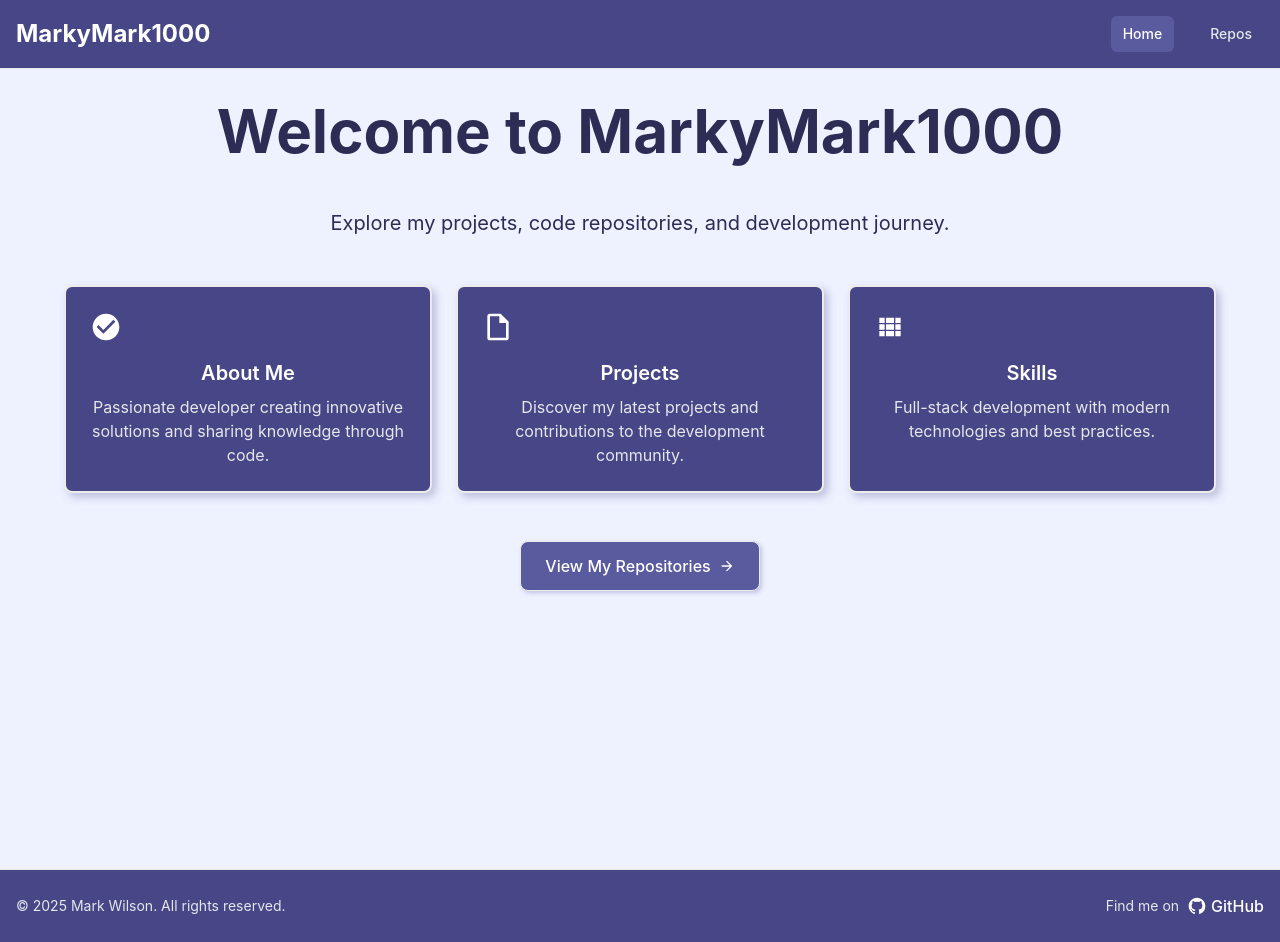
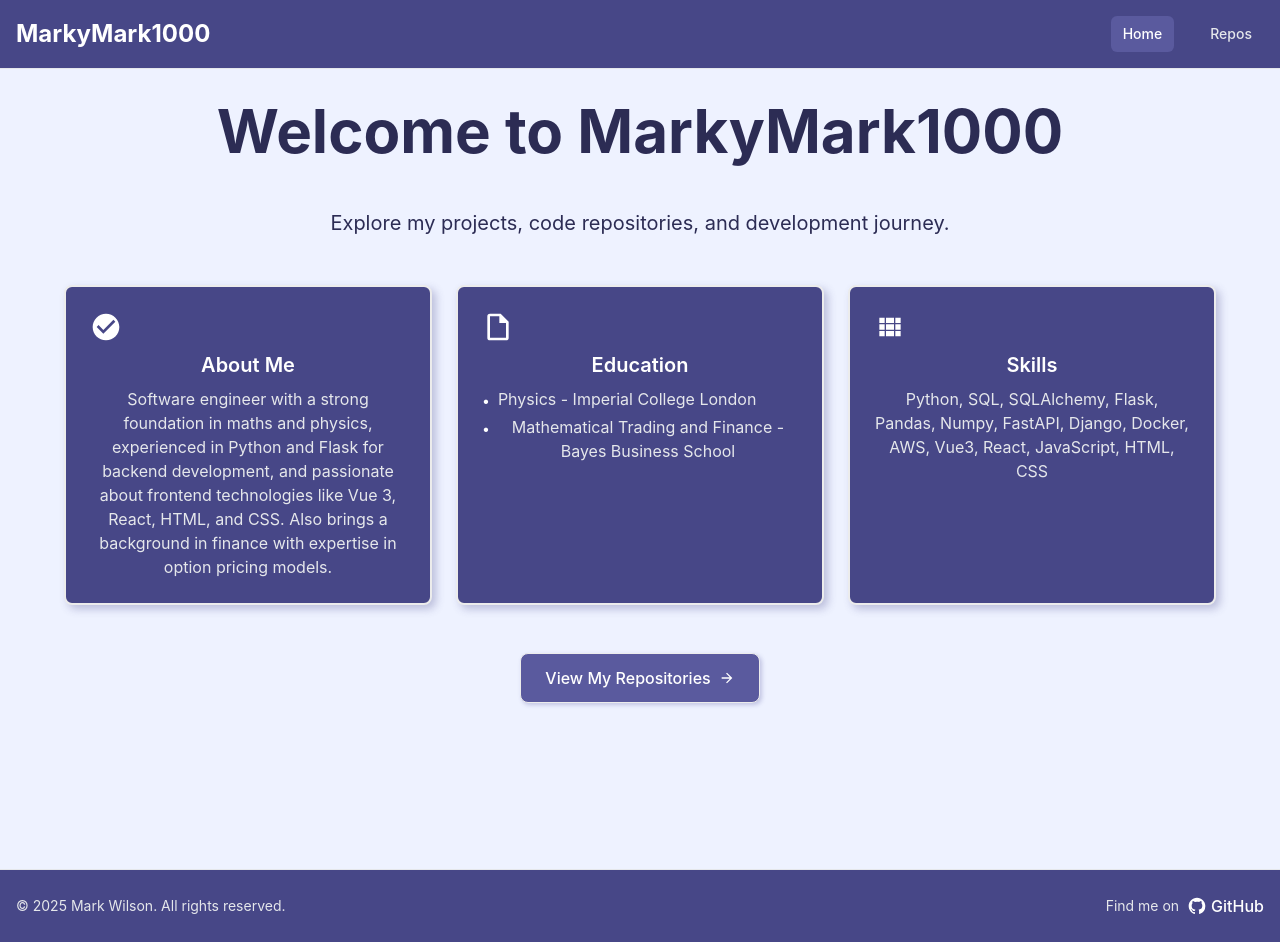
Before and after one commit to MarkyMark1000/MarkyMark1000.github.io, a React (Create React App) app: page / in a window 1280 px wide. Built offline with nearby package versions, Linux system fonts and the light colour scheme.

Commit message:
update text on home page

```diff
--- a/src/components/Card.js
+++ b/src/components/Card.js
@@ -1,6 +1,6 @@
 import React, { useEffect, useState } from 'react';
 
-const Card = ({ icon, title, description, delay = 0 }) => {
+const Card = ({ icon, title, children, delay = 0 }) => {
   const [isVisible, setIsVisible] = useState(false);
 
   useEffect(() => {
@@ -20,15 +20,15 @@ const Card = ({ icon, title, description, delay = 0 }) => {
           : 'opacity-0 transform translate-y-8'
       }`}
     >
-      <div className="text-white dark:text-primary-400 mb-4">
+      <div className="text-white dark:text-primary-400 mb-2">
         {icon}
       </div>
       <h3 className="text-xl font-semibold text-white dark:text-white mb-2">
         {title}
       </h3>
-      <p className="text-gray-200 dark:text-gray-300">
-        {description}
-      </p>
+      <div className="text-gray-200 dark:text-gray-300">
+        {children}
+      </div>
     </div>
   );
 };
--- a/src/pages/Home.jsx
+++ b/src/pages/Home.jsx
@@ -22,21 +22,32 @@ const Home = () => {
               </svg>
             }
             title="About Me"
-            description="Passionate developer creating innovative solutions and sharing knowledge through code."
             delay={0}
-          />
+          >
+            <p>Software engineer with a strong foundation in maths and physics, experienced in Python and Flask for backend development, and passionate about frontend technologies like Vue 3, React, HTML, and CSS. Also brings a background in finance with expertise in option pricing models.</p>
+          </Card>
 
-          {/* Projects Card */}
+          {/* Education Card */}
           <Card
             icon={
               <svg className="w-8 h-8" fill="currentColor" viewBox="0 0 24 24">
                 <path d="M14,2H6A2,2 0 0,0 4,4V20A2,2 0 0,0 6,22H18A2,2 0 0,0 20,20V8L14,2M18,20H6V4H13V9H18V20Z"/>
               </svg>
             }
-            title="Projects"
-            description="Discover my latest projects and contributions to the development community."
+            title="Education"
             delay={200}
-          />
+          >
+            <ul className="space-y-1">
+              <li className="flex items-start">
+                <span className="text-white mr-2 mt-1 text-sm">•</span>
+                <span>Physics - Imperial College London</span>
+              </li>
+              <li className="flex items-start">
+                <span className="text-white mr-2 mt-1 text-sm">•</span>
+                <span>Mathematical Trading and Finance - Bayes Business School</span>
+              </li>
+            </ul>
+          </Card>
 
           {/* Skills Card */}
           <Card
@@ -46,9 +57,10 @@ const Home = () => {
               </svg>
             }
             title="Skills"
-            description="Full-stack development with modern technologies and best practices."
             delay={400}
-          />
+          >
+            <p>Python, SQL, SQLAlchemy, Flask, Pandas, Numpy, FastAPI, Django, Docker, AWS, Vue3, React, JavaScript, HTML, CSS</p>
+          </Card>
         </div>
 
         {/* Call to Action */}
```
